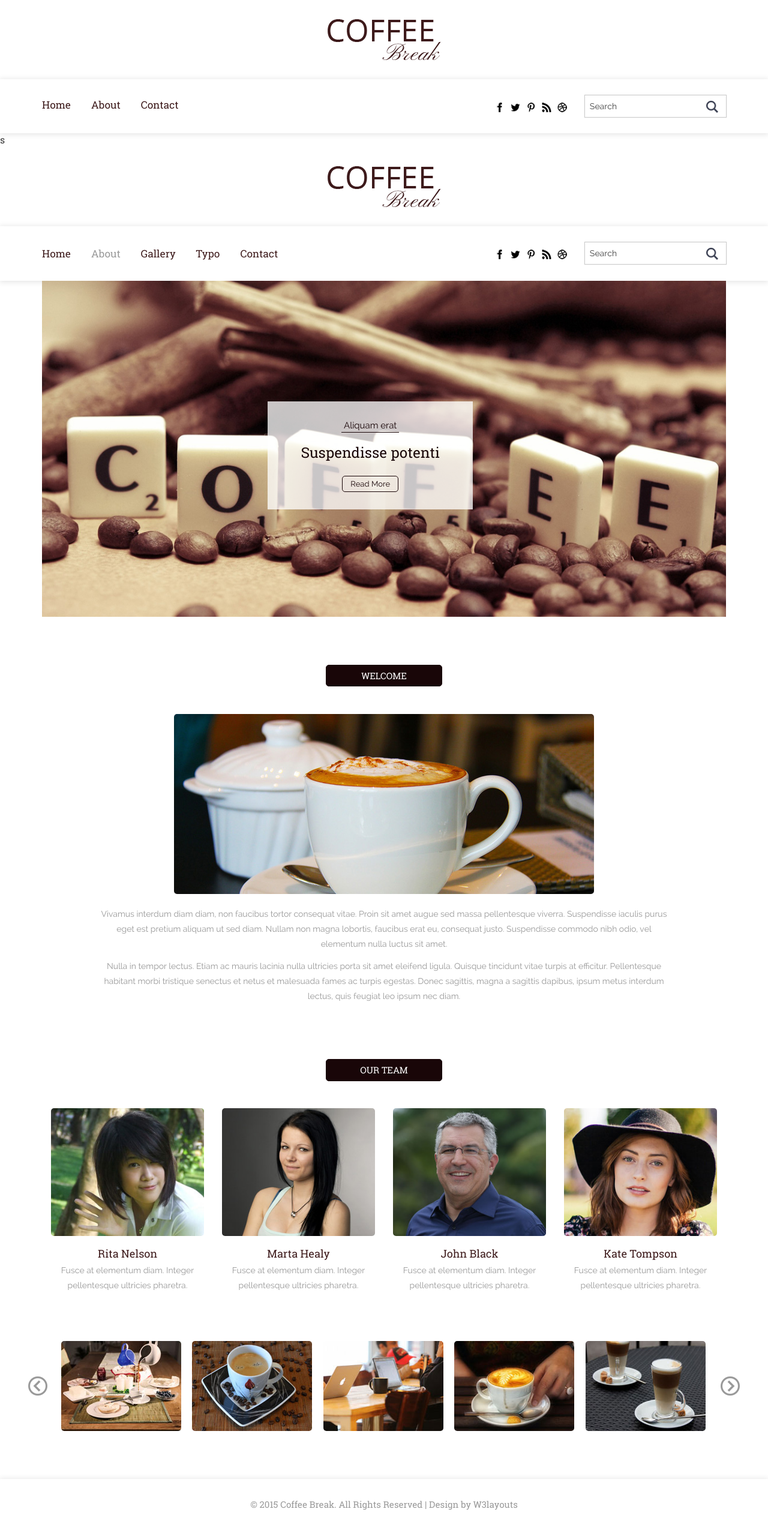
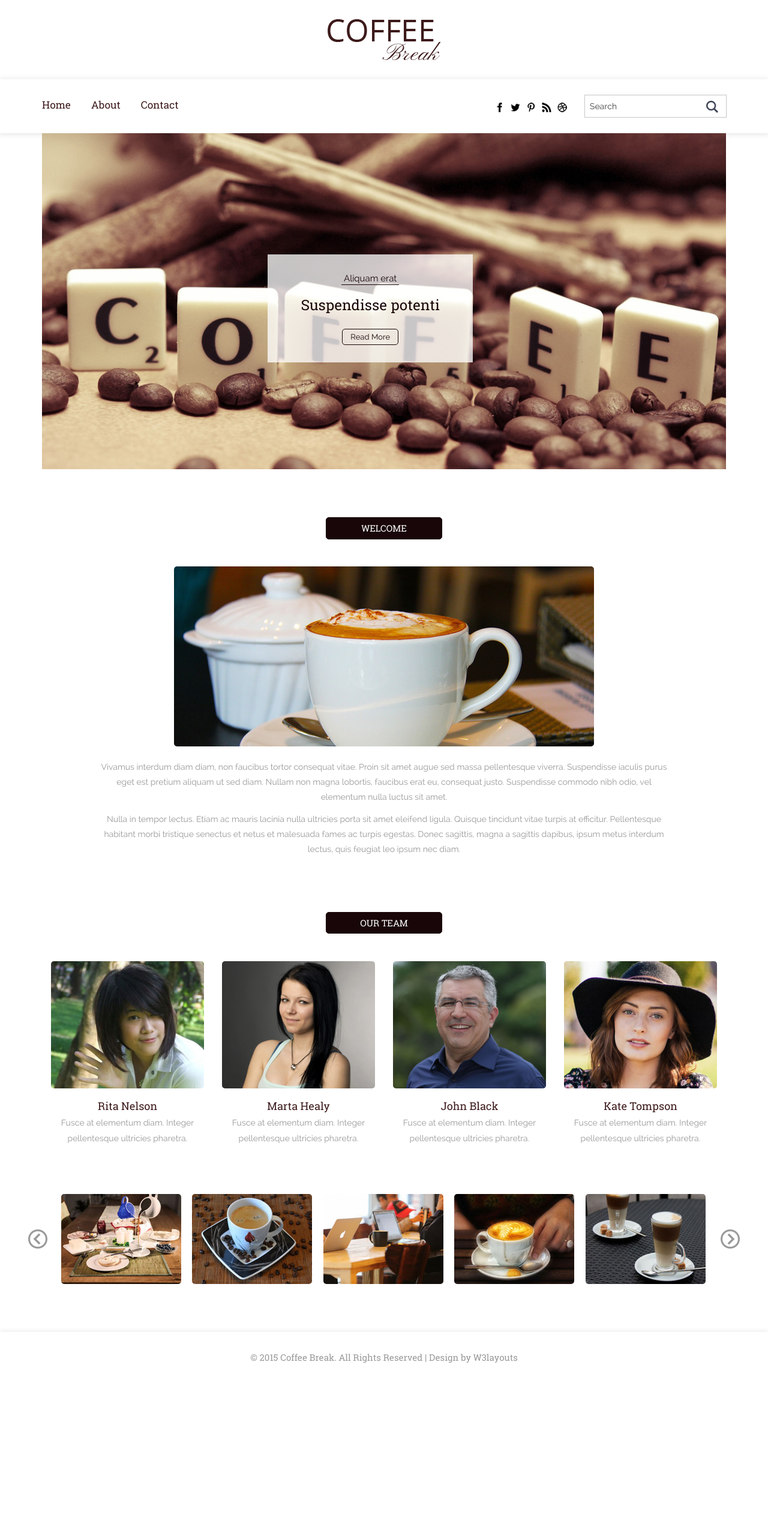
Before and after one commit to nadaadel/BlogWebsite, a Django app: page /blog/about in a window 1280 px wide. Shown: the whole page at 60% size. After the commit the page ends 2272 px from the top, so only its background shows below. Run offline with Django 3.2, Linux system fonts and the light colour scheme; some libraries are stand-ins or nearby versions.

Commit message:
ready to master

```diff
--- a/blog/templates/about.html
+++ b/blog/templates/about.html
@@ -5,66 +5,7 @@
 
 	<!--script-->
 {% block main_block %}
-	<script src="js/modernizr.custom.97074.js"></script>
-<script src="js/jquery.chocolat.js"></script>
-		<link rel="stylesheet" href="css/chocolat.css" type="text/css" media="screen" charset="utf-8">
-		<!--light-box-files -->
-		<script type="text/javascript" charset="utf-8">
-		$(function() {
-			$('.gallery a').Chocolat();
-		});
-		</script>
-		<script type="text/javascript" src="js/jquery.hoverdir.js"></script>
-</head>
-<body>
-	<!--header-top-starts-->
-	<div class="header-top">
-		<div class="container">
-			<div class="head-main">
-				<a href="index.html"><img src="images/logo-1.png" alt="" /></a>
-			</div>
-		</div>
-	</div>
-	<!--header-top-end-->
-	<!--start-header-->
-	<div class="header">
-		<div class="container">
-			<div class="head">
-			<div class="navigation">
-				 <span class="menu"></span>
-					<ul class="navig">
-						<li><a href="index.html">Home</a></li>
-						<li><a href="about.html" class="active">About</a></li>
-						<li><a href="gallery.html">Gallery</a></li>
-						<li><a href="typo.html">Typo</a></li>
-						<li><a href="contact.html">Contact</a></li>
-					</ul>
-			</div>
-			<div class="header-right">
-				<div class="search-bar">
-					<input type="text" value="Search" onfocus="this.value = '';" onblur="if (this.value == '') {this.value = 'Search';}">
-					<input type="submit" value="">
-				</div>
-				<ul>
-					<li><a href="#"><span class="fb"> </span></a></li>
-					<li><a href="#"><span class="twit"> </span></a></li>
-					<li><a href="#"><span class="pin"> </span></a></li>
-					<li><a href="#"><span class="rss"> </span></a></li>
-					<li><a href="#"><span class="drbl"> </span></a></li>
-				</ul>
-			</div>
-				<div class="clearfix"></div>
-			</div>
-			</div>
-		</div>
-	<!-- script-for-menu -->
-	<!-- script-for-menu -->
-		<script>
-			$("span.menu").click(function(){
-				$(" ul.navig").slideToggle("slow" , function(){
-				});
-			});
-		</script>
+
 	<!-- script-for-menu -->
 	<!--banner-starts-->
 	<div class="banner">
--- a/blog/templates/header.html
+++ b/blog/templates/header.html
@@ -77,4 +77,4 @@ Smartphone Compatible web template, free webdesigns for Nokia, Samsung, LG, Sony
 			});
 		</script>
 
-</head>s
+</head>
--- a/blog/urls.py
+++ b/blog/urls.py
@@ -1,7 +1,6 @@
 from django.conf.urls import include, url
 from django.contrib import admin
 from blog import views
-from dajaxice.core import dajaxice_autodiscover, dajaxice_config
 from django.contrib.staticfiles.urls import staticfiles_urlpatterns
 from django.conf import settings
 
```
Also changed, not shown: 15 other files.
